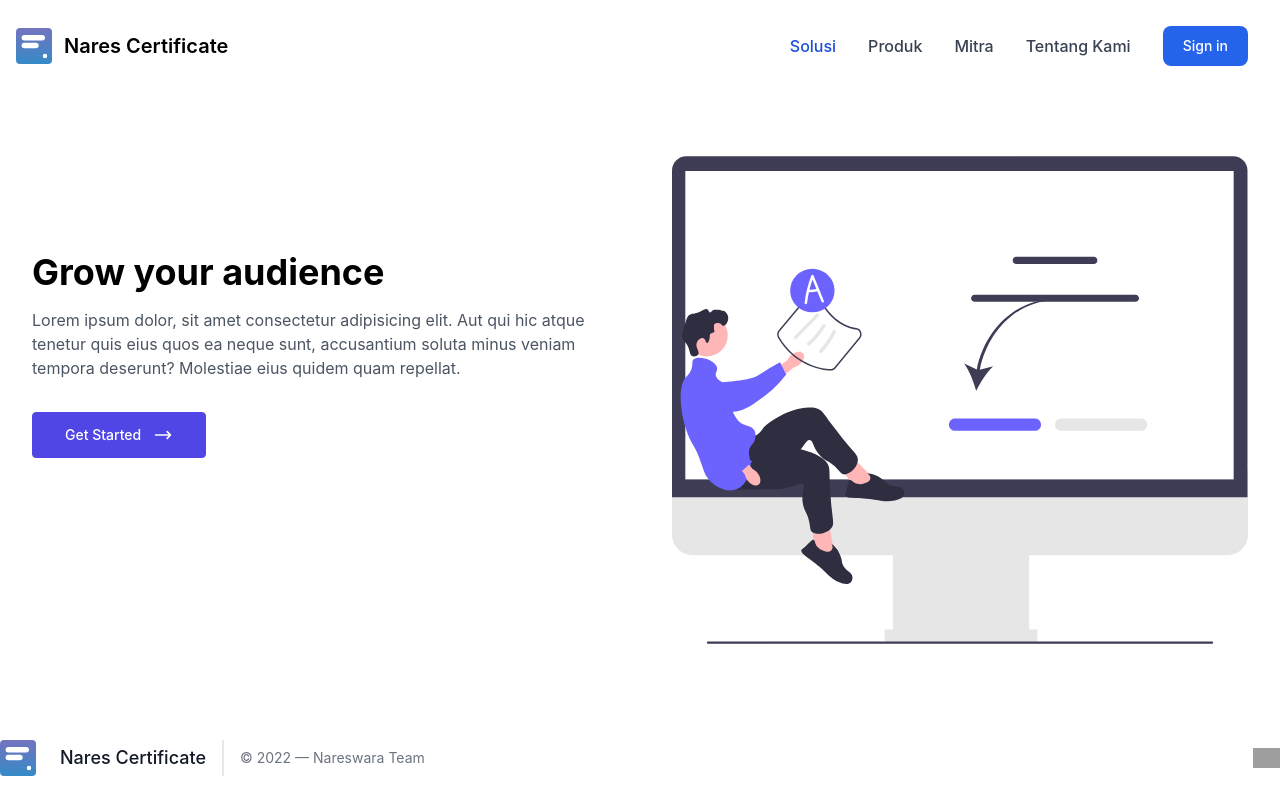
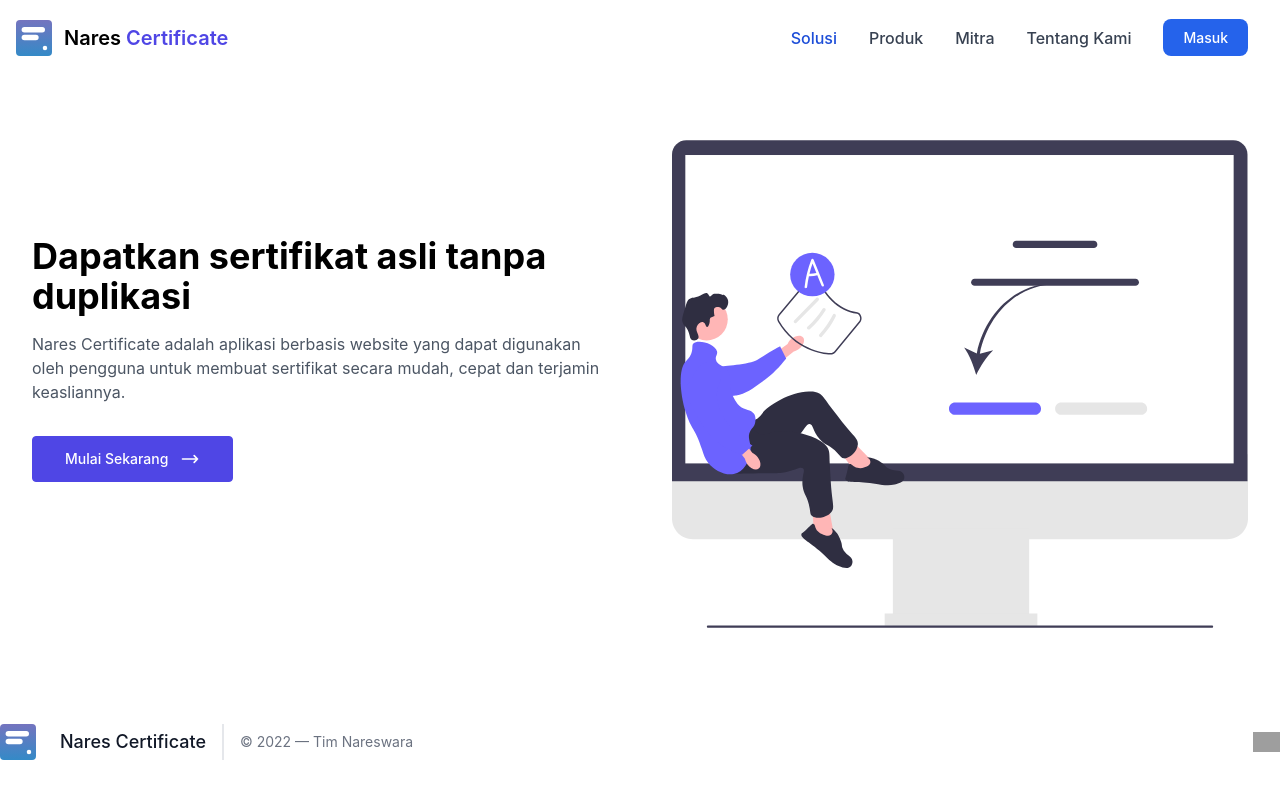
Before and after one commit to yopiangga/nareswara-certificate, a React (Create React App) app in the folder client/: page / in a window 1280 px wide. Built offline with nearby package versions, Linux system fonts and the light colour scheme; no server answers; grey boxes are pictures that could not be loaded; what ipfs-http-client would draw is missing.

Commit message:
Change language, change view when not login | Done

```diff
--- a/client/src/components/NavbarComponent.js
+++ b/client/src/components/NavbarComponent.js
@@ -2,6 +2,7 @@ import React, { useContext, useState } from "react";
 import { FiBell } from "react-icons/fi";
 import { Link } from "react-router-dom";
 import { UserContext } from "../context/UserContext";
+import Logo from "src/logo.svg";
 
 export function NavbarUploaderComponent() {
   const { user, setUser } = useContext(UserContext);
@@ -9,9 +10,17 @@ export function NavbarUploaderComponent() {
   return (
     <div className="fixed md:w-full md:top-0 md:z-20 flex flex-row flex-wrap items-center bg-white h-20 w-full px-6 shadow-sm">
       <div className="flex-none w-56 flex flex-row items-center">
-        <h2 className="text-dark text-xl font-bold">
+        {/* <h2 className="text-dark text-xl font-bold">
           Nares <span className="text-indigo-600 font-bold">Certificate</span>
-        </h2>
+        </h2> */}
+        <Link to="/">
+          <a className="flex items-center text-2xl font-semibold text-gray-900">
+            <img className="w-6 h-6 mr-2" src={Logo} alt="logo" />
+            <h2 className="text-sm">
+              Nares <span className="text-indigo-600">Certificate</span>
+            </h2>
+          </a>
+        </Link>
 
         <button
           id="sliderBtn"
@@ -66,9 +75,17 @@ export function NavbarDownloaderComponent() {
   return (
     <div className="fixed md:w-full md:top-0 md:z-20 flex flex-row flex-wrap items-center bg-white h-20 w-full px-6 shadow-sm">
       <div className="flex-none w-56 flex flex-row items-center">
-        <h2 className="text-dark text-xl font-bold">
+        {/* <h2 className="text-dark text-xl font-bold">
           Nares <span className="text-indigo-600 font-bold">Certificate</span>
-        </h2>
+        </h2> */}
+        <Link to="/">
+          <a className="flex items-center text-2xl font-semibold text-gray-900">
+            <img className="w-6 h-6 mr-2" src={Logo} alt="logo" />
+            <h2 className="text-sm">
+              Nares <span className="text-indigo-600">Certificate</span>
+            </h2>
+          </a>
+        </Link>
 
         <button
           id="sliderBtn"
--- /dev/null
+++ b/client/src/context/LoadingContext.js
@@ -0,0 +1,13 @@
+import { createContext, useState } from "react";
+
+export const LoadingContext = createContext();
+
+export const LoadingProvider = (props) => {
+  const [loading, setLoading] = useState(false);
+
+  return (
+    <LoadingContext.Provider value={{ loading, setLoading }}>
+      {props.children}
+    </LoadingContext.Provider>
+  );
+};
--- a/client/src/pages/auth/LoginPage.js
+++ b/client/src/pages/auth/LoginPage.js
@@ -5,8 +5,14 @@ import { AuthServices } from "../../services/AuthServices";
 import { UserServices } from "../../services/UserServices";
 
 import Logo from "../../logo.svg";
+import { Link } from "react-router-dom";
+import { LoadingContext } from "src/context/LoadingContext";
+import { Loading } from "src/components/Loader";
+import { useNavigate } from "react-router-dom";
 
 export default function LoginPage() {
+  const navigate = useNavigate();
+  const { loading, setLoading } = useContext(LoadingContext);
   const { user, setUser } = useContext(UserContext);
   const [dataAuth, setDataAuth] = useState({ email: "", password: "" });
 
@@ -20,26 +26,35 @@ export default function LoginPage() {
     const resAuth = await AuthServices.login(dataAuth.email, dataAuth.password);
 
     if (resAuth?.operationType == "signIn") {
+      setLoading(true);
       const resUser = await UserServices.getUser("email", resAuth.user.email);
 
       if (resUser != false) {
         setUser(resUser);
+        setLoading(false);
+        navigate("/");
       }
     }
   };
 
   return (
     <>
+      <Loading loading={loading} />
       <section className="bg-gray-50 dark:bg-gray-900">
         <div className="flex flex-col items-center justify-center px-6 py-8 mx-auto md:h-screen lg:py-0">
-          <a className="flex items-center mb-6 text-2xl font-semibold text-gray-900 dark:text-white">
-            <img className="w-8 h-8 mr-2" src={Logo} alt="logo" />
-            Nareswara
-          </a>
+          <Link to="/">
+            <a className="flex items-center mb-6 text-2xl font-semibold text-gray-900 dark:text-white">
+              <img className="w-8 h-8 mr-2" src={Logo} alt="logo" />
+              <h2 className="text-2xl">
+                Nares <span className="text-indigo-600">Certificate</span>
+              </h2>
+            </a>
+          </Link>
+
           <div className="w-full bg-white rounded-lg shadow dark:border md:mt-0 sm:max-w-md xl:p-0 dark:bg-gray-800 dark:border-gray-700">
             <div className="p-6 space-y-4 md:space-y-6 sm:p-8">
               <h1 className="text-xl font-bold leading-tight tracking-tight text-gray-900 md:text-2xl dark:text-white">
-                Sign in to your account
+                Masuk dengan akun anda
               </h1>
               <form className="space-y-4 md:space-y-6" onSubmit={handleSubmit}>
                 <div>
@@ -47,7 +62,7 @@ export default function LoginPage() {
                     htmlFor="email"
                     className="block mb-2 text-sm font-medium text-gray-900 dark:text-white"
                   >
-                    Your email
+                    Email anda
                   </label>
                   <input
                     type="email"
@@ -56,7 +71,7 @@ export default function LoginPage() {
                     value={dataAuth.email}
                     onChange={handleChange}
                     className="bg-gray-50 border border-gray-300 text-gray-900 sm:text-sm rounded-lg focus:ring-primary-600 focus:border-primary-600 block w-full p-2.5 dark:bg-gray-700 dark:border-gray-600 dark:placeholder-gray-400 dark:text-white dark:focus:ring-blue-500 dark:focus:border-blue-500"
-                    placeholder="name@company.com"
+                    placeholder="contoh@email.com"
                     required
                   />
                 </div>
@@ -65,7 +80,7 @@ export default function LoginPage() {
                     htmlFor="password"
                     className="block mb-2 text-sm font-medium text-gray-900 dark:text-white"
                   >
-                    Password
+                    Kata sandi
                   </label>
                   <input
                     type="password"
@@ -99,20 +114,22 @@ export default function LoginPage() {
                     </div>
                   </div> */}
                   <a className="text-sm font-medium text-primary-600 hover:underline dark:text-primary-500">
-                    Forgot password?
+                    Lupa password?
                   </a>
                 </div>
                 <button
                   type="submit"
                   className="w-full text-white bg-primary-600 hover:bg-primary-700 focus:ring-4 focus:outline-none focus:ring-primary-300 font-medium rounded-lg text-sm px-5 py-2.5 text-center dark:bg-primary-600 dark:hover:bg-primary-700 dark:focus:ring-primary-800"
                 >
-                  Sign in
+                  Masuk
                 </button>
                 <p className="text-sm font-light text-gray-500 dark:text-gray-400">
-                  Don't have an account yet?{" "}
-                  <a className="font-medium text-primary-600 hover:underline dark:text-primary-500">
-                    Sign up
-                  </a>
+                  Masih belum punya akun?{" "}
+                  <Link to="/register">
+                    <a className="font-medium text-primary-600 hover:underline dark:text-primary-500">
+                      Daftar
+                    </a>
+                  </Link>
                 </p>
               </form>
             </div>
--- a/client/src/pages/auth/RegisterPage.js
+++ b/client/src/pages/auth/RegisterPage.js
@@ -6,10 +6,14 @@ import { UserServices } from "../../services/UserServices";
 
 import Logo from "../../logo.svg";
 import { UserContext } from "src/context/UserContext";
+import { Link } from "react-router-dom";
+import { Loading } from "src/components/Loader";
+import { LoadingContext } from "src/context/LoadingContext";
 
 export default function RegisterPage() {
-
-  const { currentAccount, connectWallet, addOrganization, addUser} = useContext(SmartContractContext);
+  const { loading, setLoading } = useContext(LoadingContext);
+  const { currentAccount, connectWallet, addOrganization, addUser } =
+    useContext(SmartContractContext);
 
   const [email, setEmail] = useState("");
   const [password, setPassword] = useState("");
@@ -21,12 +25,22 @@ export default function RegisterPage() {
   const handleSubmit = async (event) => {
     event.preventDefault();
 
+    setLoading(true);
+
     if (currentAccount == "") {
       await connectWallet();
     } else {
       const resAuth = await AuthServices.register(email, password);
       if (resAuth.user != null) {
-        const doc = await UserServices.addUsers(resAuth.user.uid, email, name, address, currentAccount, role, "");
+        const doc = await UserServices.addUsers(
+          resAuth.user.uid,
+          email,
+          name,
+          address,
+          currentAccount,
+          role,
+          ""
+        );
         if (role == 1) {
           await addOrganization(name, email);
         } else {
@@ -34,13 +48,15 @@ export default function RegisterPage() {
         }
         const resUser = await UserServices.getUser("email", resAuth.user.email);
         setUser(resUser);
-        console.log(user);
+        // console.log(user);
       }
     }
-  }
+    setLoading(false);
+  };
 
   return (
     <>
+      <Loading loading={loading} />
       <section className="bg-gray-50 dark:bg-gray-900">
         <div className="flex flex-col items-center justify-center px-6 py-8 mx-auto md:h-screen lg:py-0">
           <a className="flex items-center mb-6 text-2xl font-semibold text-gray-900 dark:text-white">
@@ -66,7 +82,7 @@ export default function RegisterPage() {
                     id="email"
                     onChange={(e) => setEmail(e.target.value)}
                     className="bg-gray-50 border border-gray-300 text-gray-900 sm:text-sm rounded-lg focus:ring-primary-600 focus:border-primary-600 block w-full p-2.5 dark:bg-gray-700 dark:border-gray-600 dark:placeholder-gray-400 dark:text-white dark:focus:ring-blue-500 dark:focus:border-blue-500"
-                    placeholder="name@company.com"
+                    placeholder="contoh@email.com"
                     required
                   />
                 </div>
@@ -118,7 +134,6 @@ export default function RegisterPage() {
                   <option selected>Pilih role</option>
                   <option value="1">Organisasi</option>
                   <option value="2">Pengguna biasa</option>
-
                 </select>
                 <div>
                   <label
@@ -167,10 +182,12 @@ export default function RegisterPage() {
                   Buat akun
                 </button>
                 <p className="text-sm font-light text-gray-500 dark:text-gray-400">
-                  Already have an account?{" "}
-                  <a className="font-medium text-primary-600 hover:underline dark:text-primary-500">
-                    Login here
-                  </a>
+                  Sudah punya akun?{" "}
+                  <Link to="/login">
+                    <a className="font-medium text-primary-600 hover:underline dark:text-primary-500">
+                      Masuk
+                    </a>
+                  </Link>
                 </p>
               </form>
             </div>
--- a/client/src/pages/landing/index.js
+++ b/client/src/pages/landing/index.js
@@ -1,5 +1,6 @@
 import logo from "../../logo.svg";
 import onlineTest from "../../assets/images/online_test.svg";
+import { Link } from "react-router-dom";
 
 export default function LandingPage() {
   return (
@@ -8,10 +9,13 @@ export default function LandingPage() {
         <div class="container flex flex-wrap justify-between items-center mx-auto">
           <a href="/" class="flex items-center">
             <img src={logo} class="mr-3 h-6 sm:h-9" alt="Nares Logo" />
-            <span class="self-center text-xl font-semibold whitespace-nowrap dark:text-white">
-            Nares Certificate
-            </span>
+            <div class="self-center text-xl font-semibold whitespace-nowrap dark:text-white">
+              <h2 className="">
+                Nares <span className="text-indigo-600">Certificate</span>
+              </h2>
+            </div>
           </a>
+
           <button
             data-collapse-toggle="navbar-default"
             type="button"
@@ -74,12 +78,11 @@ export default function LandingPage() {
               </li>
 
               <li>
-                <button
-                  type="submit"
-                  className="w-full text-white bg-primary-600 hover:bg-primary-700 focus:ring-4 focus:outline-none focus:ring-primary-300 font-medium rounded-lg text-sm px-5 py-2.5 text-center dark:bg-primary-600 dark:hover:bg-primary-700 dark:focus:ring-primary-800"
-                >
-                  Sign in
-                </button>
+                <Link to="/login">
+                  <a className="w-full text-white bg-primary-600 hover:bg-primary-700 focus:ring-4 focus:outline-none focus:ring-primary-300 font-medium rounded-lg text-sm px-5 py-2.5 text-center dark:bg-primary-600 dark:hover:bg-primary-700 dark:focus:ring-primary-800">
+                    Masuk
+                  </a>
+                </Link>
               </li>
             </ul>
           </div>
@@ -89,9 +92,7 @@ export default function LandingPage() {
       <section>
         <div class="px-4 py-16 mx-auto max-w-screen-xl sm:px-6 lg:px-8">
           <div class="grid grid-cols-1 gap-8 lg:gap-16 lg:grid-cols-2">
-      <div
-        class="relative h-64 rounded-lg sm:h-80 lg:h-full lg:order-last"
-      >
+            <div class="relative h-64 rounded-lg sm:h-80 lg:h-full lg:order-last">
               <img
                 alt="Party"
                 src={onlineTest}
@@ -100,19 +101,19 @@ export default function LandingPage() {
             </div>
 
             <div class="lg:py-24">
-        <h2 class="text-3xl font-bold sm:text-4xl">Grow your audience</h2>
+              <h2 class="text-3xl font-bold sm:text-4xl">
+                Dapatkan sertifikat asli tanpa duplikasi
+              </h2>
 
               <p class="mt-4 text-gray-600">
-          Lorem ipsum dolor, sit amet consectetur adipisicing elit. Aut qui hic
-          atque tenetur quis eius quos ea neque sunt, accusantium soluta minus
-          veniam tempora deserunt? Molestiae eius quidem quam repellat.
+                Nares Certificate adalah aplikasi berbasis website yang dapat
+                digunakan oleh pengguna untuk membuat sertifikat secara mudah,
+                cepat dan terjamin keasliannya.
               </p>
 
-        <a
-          href="#"
-          class="inline-flex items-center px-8 py-3 mt-8 text-white bg-indigo-600 border border-indigo-600 rounded hover:bg-transparent hover:text-indigo-600 active:text-indigo-500 focus:outline-none focus:ring"
-        >
-          <span class="text-sm font-medium"> Get Started </span>
+              <Link to="/register">
+                <a class="inline-flex items-center px-8 py-3 mt-8 text-white bg-indigo-600 border border-indigo-600 rounded hover:bg-transparent hover:text-indigo-600 active:text-indigo-500 focus:outline-none focus:ring">
+                  <span class="text-sm font-medium"> Mulai Sekarang </span>
 
                   <svg
                     class="w-5 h-5 ml-3"
@@ -129,6 +130,7 @@ export default function LandingPage() {
                     />
                   </svg>
                 </a>
+              </Link>
             </div>
           </div>
         </div>
@@ -140,18 +142,19 @@ export default function LandingPage() {
             <img class="mr-3 h-6 sm:h-9" src={logo} />
             <span class="ml-3 text-lg">Nares Certificate</span>
           </a>
-    <p class="text-sm text-gray-500 sm:ml-4 sm:pl-4 sm:border-l-2 sm:border-gray-200 sm:py-2 sm:mt-0 mt-4">© 2022 —
-      Nareswara Team
+          <p class="text-sm text-gray-500 sm:ml-4 sm:pl-4 sm:border-l-2 sm:border-gray-200 sm:py-2 sm:mt-0 mt-4">
+            © 2022 — Tim Nareswara
           </p>
           <span class="inline-flex sm:ml-auto sm:mt-0 mt-4 justify-center sm:justify-start">
             <a class="text-gray-500" href="https://pens.ac.id">
-        <img src="https://cdn-icons-png.flaticon.com/512/154/154843.png" class="h-4 sm:h-5" />
+              <img
+                src="https://cdn-icons-png.flaticon.com/512/154/154843.png"
+                class="h-4 sm:h-5"
+              />
             </a>
-
           </span>
         </div>
       </footer>
-
     </div>
   );
 }
```
Also changed, not shown: client/src/components/Loader.js (+28 -0 lines), client/src/context/AppContextProvider.js (+7 -1 lines), client/src/pages/uploader/CreateCertificatePage.js (+7 -0 lines), client/src/pages/uploader/ListCertificatePage.js (+7 -1 lines). Lines whose indentation alone changed are shown as unchanged.
